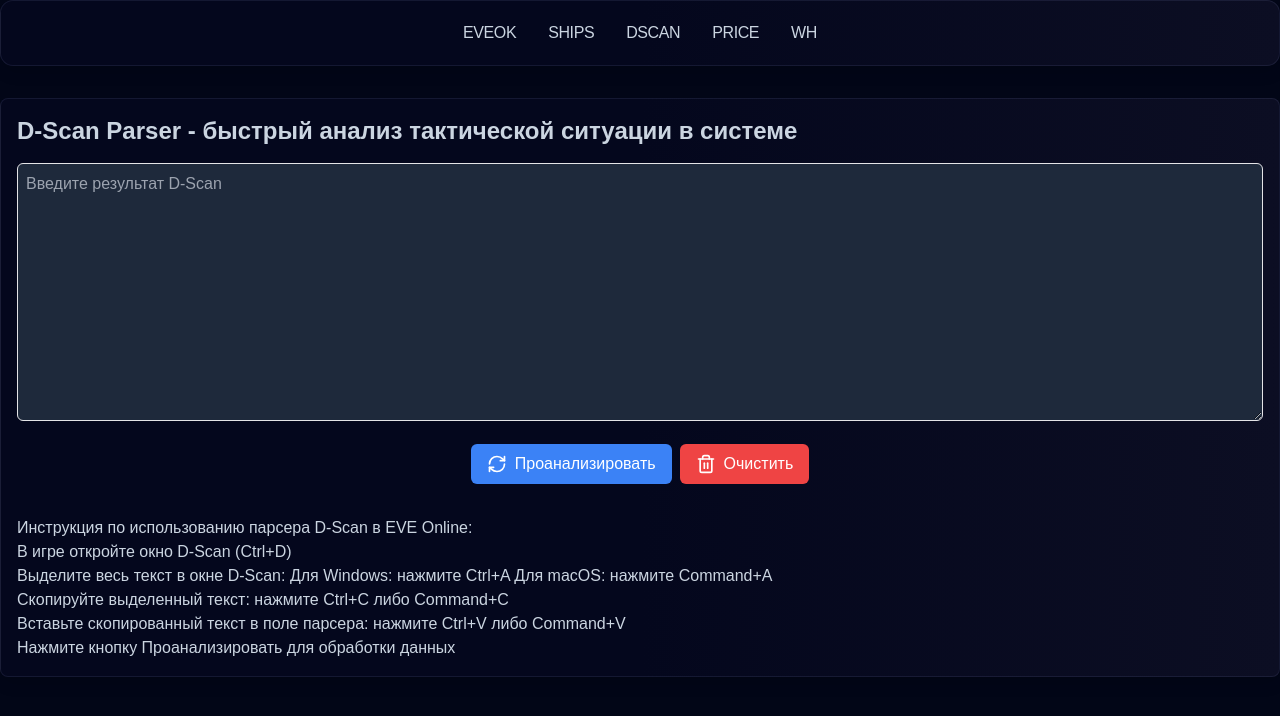
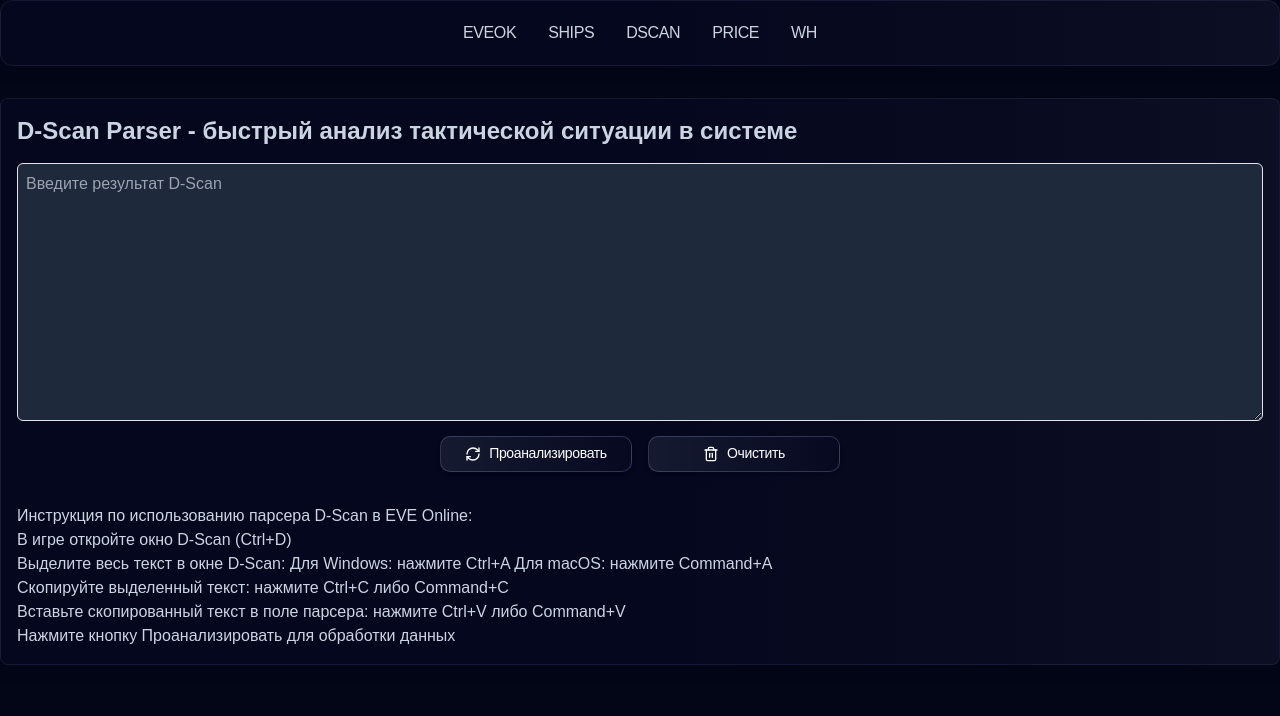
Before and after one commit to kojsok/eveok, a Next.js app: page /dscan in a window 1280 px wide. Shown: the top 716 px of the page. Built offline with nearby package versions, Linux system fonts and the light colour scheme.

Commit message:
change style button

```diff
--- a/src/components/Dscan.tsx
+++ b/src/components/Dscan.tsx
@@ -109,7 +109,7 @@ const Dscan = () => {
       />
 
       {/* Блок с кнопками */}
-      <div className="flex space-x-2 mt-4 justify-center">
+      {/* <div className="flex space-x-2 mt-4 justify-center">
         <button
           onClick={handleParseDscan}
           className="px-4 py-2 bg-blue-500 text-white rounded-md hover:bg-blue-600 transition duration-300 flex items-center"
@@ -134,7 +134,36 @@ const Dscan = () => {
             <Copy className="mr-2 h-5 w-5" /> Поделиться
           </button>
         )}
-      </div>
+      </div> */}
+      <div className="flex gap-4 mt-2 justify-center">
+            <button
+              onClick={handleParseDscan}
+              className="inline-flex gap-2 justify-center items-center w-48 px-3 py-2 text-sm font-medium tracking-tight leading-tight text-white rounded-[10px] border border-[rgba(105,113,162,0.4)] bg-gradient-to-r from-[#161A31] to-[#06091F] transition-all duration-300 ease-in-out transform hover:scale-105 hover:bg-gradient-to-r hover:from-[#06091F] hover:to-[#161A31] shadow-md hover:shadow-lg"
+            >
+              <RefreshCw className="h-4 w-4" />
+              Проанализировать
+            </button>
+              <button
+                onClick={() => {
+                  setInputValue("");
+                  setResults([]);
+                  setResultId(null);
+                }}
+                className="inline-flex gap-2 justify-center items-center w-48 px-3 py-2 text-sm font-medium tracking-tight leading-tight text-white rounded-[10px] border border-[rgba(105,113,162,0.4)] bg-gradient-to-r from-[#161A31] to-[#06091F] transition-all duration-300 ease-in-out transform hover:scale-105 hover:bg-gradient-to-r hover:from-[#06091F] hover:to-[#161A31] shadow-md hover:shadow-lg"
+              >
+                <Trash2 className="h-4 w-4" />
+                Очистить
+              </button>
+        {resultId && (
+          <button
+            onClick={copyLinkToClipboard}
+            className="inline-flex gap-2 justify-center items-center w-48 px-3 py-2 text-sm font-medium tracking-tight leading-tight text-white rounded-[10px] border border-[rgba(105,113,162,0.4)] bg-gradient-to-r from-[#161A31] to-[#06091F] transition-all duration-300 ease-in-out transform hover:scale-105 hover:bg-gradient-to-r hover:from-[#06091F] hover:to-[#161A31] shadow-md hover:shadow-lg"
+          >
+            <Copy className="h-4 w-4" />
+            Поделиться
+          </button>
+        )}
+</div>
 
       {error && <p className="text-red-500 mt-2">{error}</p>}
 
--- a/src/components/ItemPriceChecker.tsx
+++ b/src/components/ItemPriceChecker.tsx
@@ -2,7 +2,7 @@
 import { useState } from "react";
 import { Button } from "@/components/ui/button"; // Используем кнопку из shadcn
 import axios from "axios";
-import { CheckSquare, Trash2} from 'lucide-react';
+import { CheckSquare, Trash2 } from 'lucide-react';
 
 // Типы данных
 interface TypeData {
@@ -262,19 +262,19 @@ const ItemPriceChecker = () => {
                 {/* <Button onClick={handleCheckPrices} disabled={loading}>
                     {loading ? "Загрузка..." : "Проверить цены"}
                 </Button> */}
-                <div className="flex gap-2 justify-center">
+                <div className="flex gap-4 mt-2 justify-center">
                     <Button
-                        className="bg-blue-500 hover:bg-blue-700 text-white font-bold py-2 px-4 rounded flex items-center"
+                        className="inline-flex gap-2 justify-center items-center w-48 px-3 py-2 text-sm font-medium tracking-tight leading-tight text-white rounded-[10px] border border-[rgba(105,113,162,0.4)] bg-gradient-to-r from-[#161A31] to-[#06091F] transition-all duration-300 ease-in-out transform hover:scale-105 hover:bg-gradient-to-r hover:from-[#06091F] hover:to-[#161A31] shadow-md hover:shadow-lg"
                         onClick={handleCheckPrices}
                     >
-                        <CheckSquare className="mr-2" size={16} />
+                        <CheckSquare className="mr-0" size={16} />
                         {loading ? "Загрузка..." : "Проверить цены"}
                     </Button>
                     <Button
-                        className="bg-red-500 hover:bg-red-700 text-white font-bold py-2 px-4 rounded flex items-center"
+                        className="inline-flex gap-2 justify-center items-center w-48 px-3 py-2 text-sm font-medium tracking-tight leading-tight text-white rounded-[10px] border border-[rgba(105,113,162,0.4)] bg-gradient-to-r from-[#161A31] to-[#06091F] transition-all duration-300 ease-in-out transform hover:scale-105 hover:bg-gradient-to-r hover:from-[#06091F] hover:to-[#161A31] shadow-md hover:shadow-lg"
                         onClick={handleClearInput}
                     >
-                        <Trash2 className="mr-2" size={16} />
+                        <Trash2 className="mr-0" size={16} />
                         Очистить
                     </Button>
                 </div>
```
Also changed, not shown: 1 other file (tests, documents, lock files or other folders).
